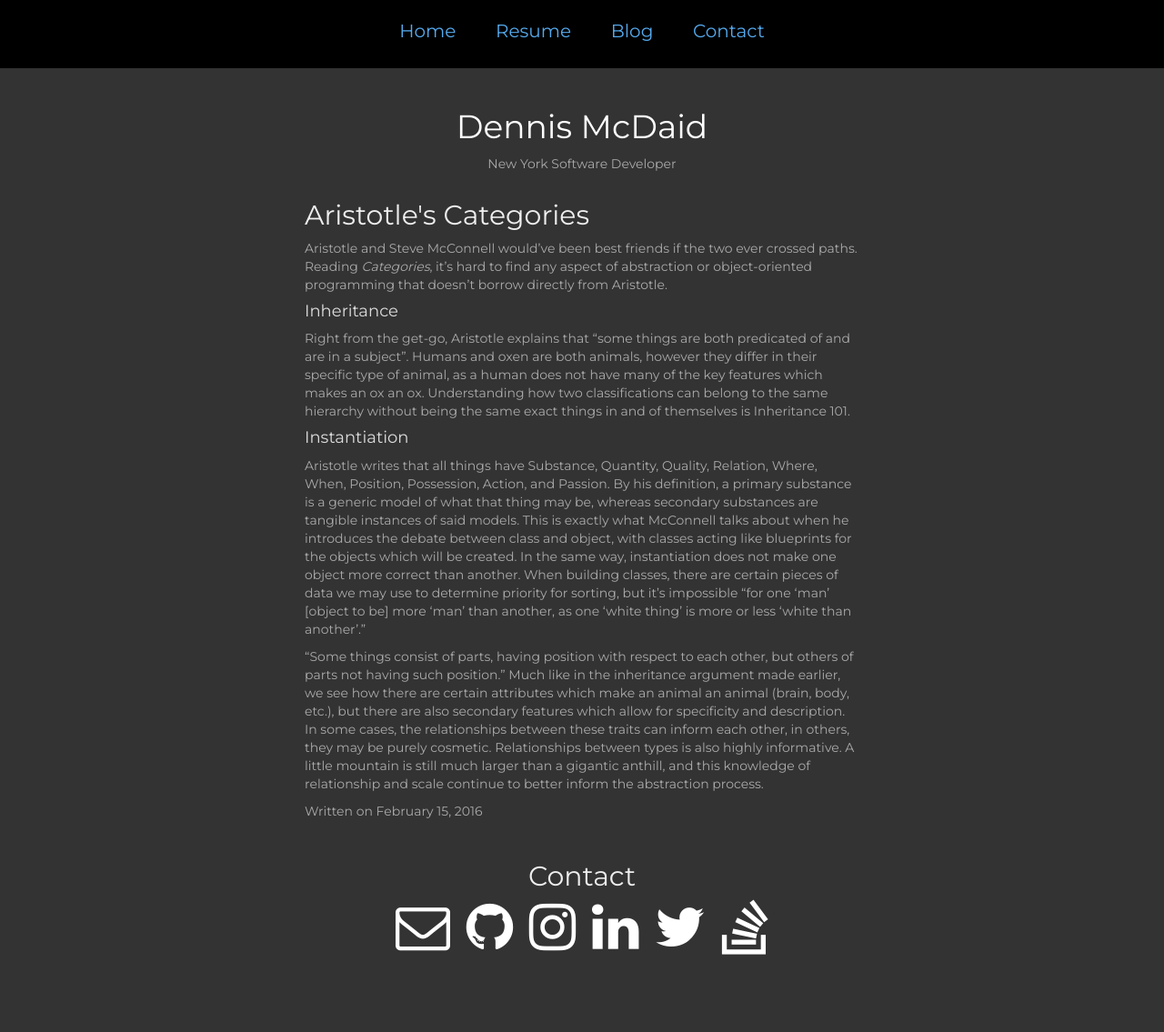
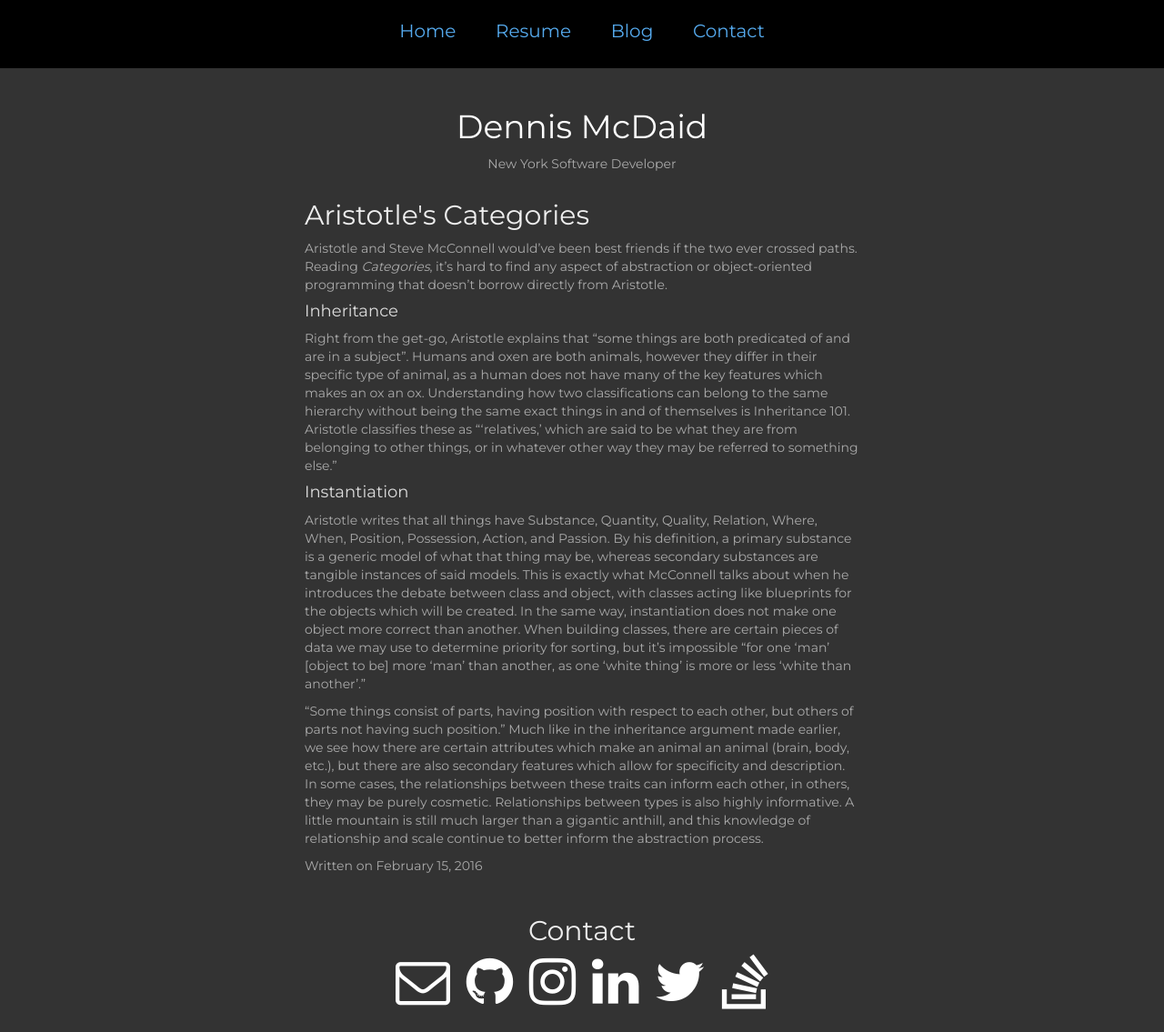
Before and after one commit to dns-mcdaid/dns-mcdaid.github.io, a Jekyll site: the page built from _posts/2016-02-15-Categories.md, in a window 1280 px wide and 1135 px high. Shown: the whole window at 91% size. Built offline with Jekyll 4.4.1, drawn with Linux system fonts in a browser that asks for light colours; nearby versions of some CDN libraries.

Commit message:
Change some blog text

```diff
--- a/_posts/2016-02-15-Categories.md
+++ b/_posts/2016-02-15-Categories.md
@@ -7,7 +7,7 @@
 
 #### Inheritance
 
-Right from the get-go, Aristotle explains that "some things are both predicated of and are in a subject". Humans and oxen are both animals, however they differ in their specific type of animal, as a human does not have many of the key features which makes an ox an ox. Understanding how two classifications can belong to the same hierarchy without being the same exact things in and of themselves is Inheritance 101.
+Right from the get-go, Aristotle explains that "some things are both predicated of and are in a subject". Humans and oxen are both animals, however they differ in their specific type of animal, as a human does not have many of the key features which makes an ox an ox. Understanding how two classifications can belong to the same hierarchy without being the same exact things in and of themselves is Inheritance 101. Aristotle classifies these as "'relatives,' which are said to be what they are from belonging to other things, or in whatever other way they may be referred to something else."
 
 #### Instantiation
 
```
